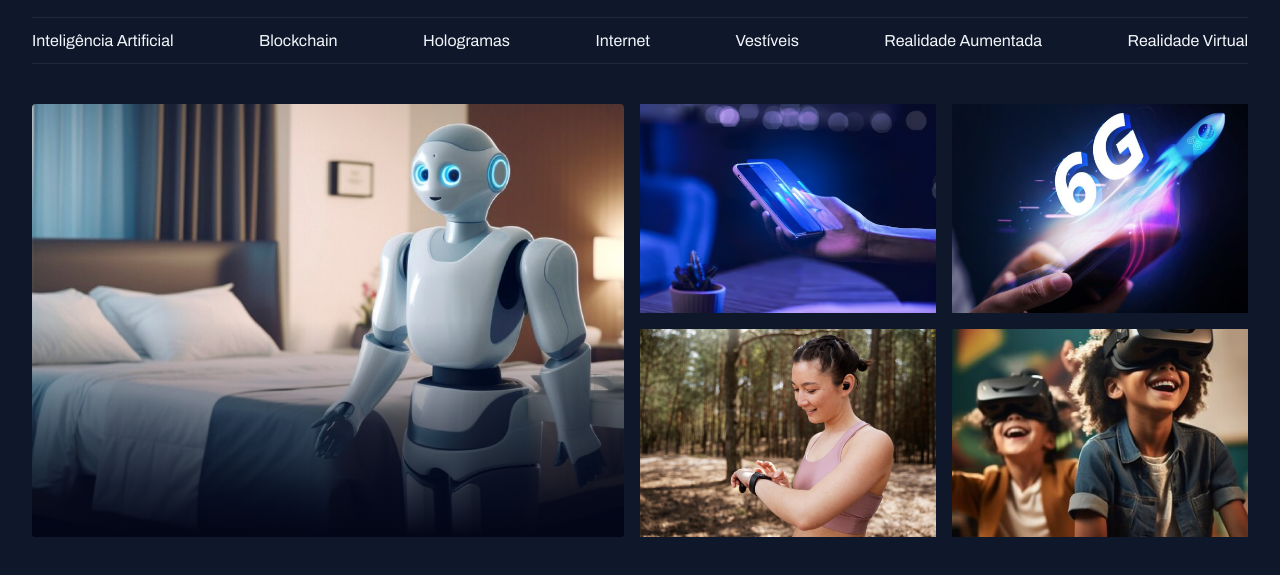
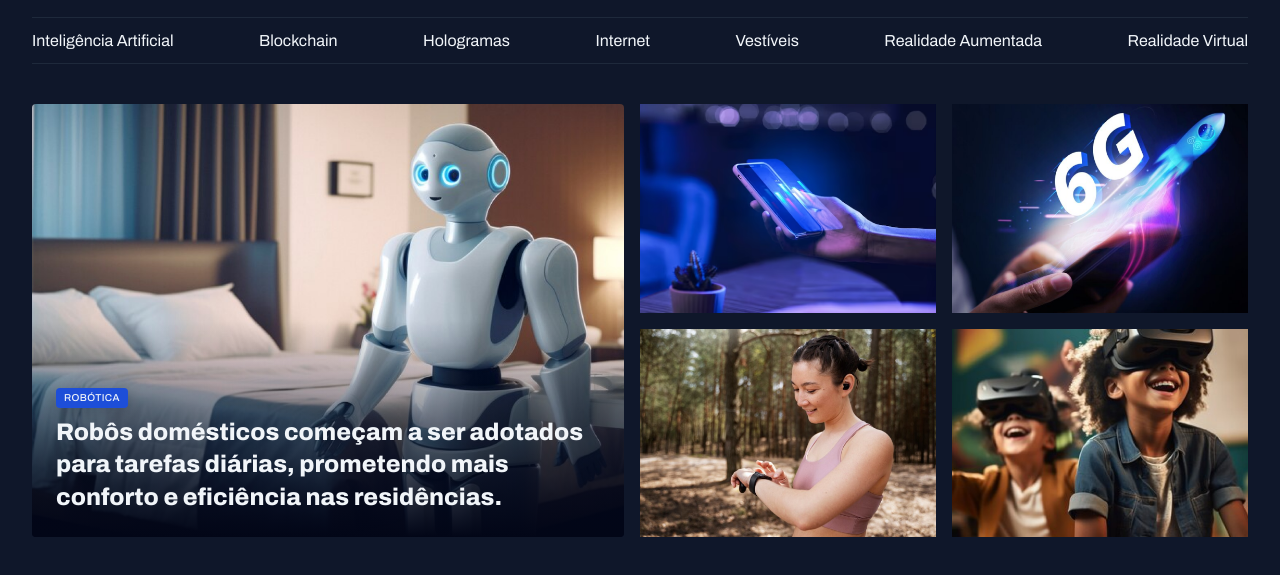
Before and after one commit to ana-ramos04/fullsatck-projeto-portal-de-noticias, a plain HTML site: page index.html in a window 1280 px wide. Shown: the part 55-630 px from the top of the page. Drawn offline with Linux system fonts and the light colour scheme.

Commit message:
Ajustando o conteúdo do card

```diff
--- a/index.html
+++ b/index.html
@@ -15,7 +15,7 @@
 <body>
     <header class="container">
         <nav id="primary" class="grid grid-flow-col">
-        <div>
+            <div>
                 <img src="assets/icones/List.svg" alt="Ícone de menu">
                 <strong>Menu</strong>
             </div>
@@ -36,15 +36,23 @@
             <a href="#">Internet</a>
             <a href="#">Vestíveis</a>
             <a href="#">Realidade Aumentada</a>
-            <a href="#">Realidade  Virtual</a>
+            <a href="#">Realidade Virtual</a>
         </nav>
     </header>
 
     <main class="grid container">
         <section id="featured" class="grid grid-flow-col gap-16">
-            <div class="card">
+            <figure class="card">
                 <img src="assets/images/Image 01.png" alt="Imagem de IA de um Robô">
-            </div>
+
+                <figcaption>
+                    <span class="content-tag">Robótica</span>
+                    <h2 class="text-2xl">
+                        Robôs domésticos começam a ser adotados para tarefas diárias, prometendo mais conforto e
+                        eficiência nas residências.
+                    </h2>
+                </figcaption>
+            </figure>
 
             <div class="grid grid-cols-2 gap-16">
                 <div>
--- a/styles/global.css
+++ b/styles/global.css
@@ -54,3 +54,22 @@ img {
 main {
     margin-top: 40px;
 }
+
+.content-tag {
+    display: inline-block;
+    background-color: var(--brand-color-dark);
+    padding: 4px 8px;
+    border-radius: 4px;
+
+    /* font-weight: 500;
+    font-size: 10px;
+    line-height: 12px;
+    letter-spacing: 0.04em; (4%)
+    text-transform: uppercase;*/
+
+    font: 500 10px/1.2 var(--font-family);
+    text-transform: uppercase;
+    letter-spacing: 0.04em;
+    color: var(--text-color-primary);
+    box-shadow: 0px 4px 16px rgba(2, 6, 23, 0.25);
+}
--- a/styles/section.css
+++ b/styles/section.css
@@ -20,10 +20,19 @@
         inset: 0;
         top: 50%;
         /* linear-gradient - para ter um gradiente e transparência */
-        background: linear-gradient(
-            180deg,
-            transparent 0%,
-            #020617 100%
-        );
+        background: linear-gradient(180deg,
+                transparent 0%,
+                #020617 100%);
+    }
+
+    figcaption {
+        position: absolute;
+        bottom: 0;
+
+        padding: 24px;
+
+        h2 {
+            margin-top: 8px;
+        }
     }
 }
--- a/styles/utility.css
+++ b/styles/utility.css
@@ -16,3 +16,23 @@
 .gap-16 {
     gap: 16px;
 }
+
+/* .text-2xl = texto 2 vezes extra grande */
+.text-2xl {
+    font: var(--h1);
+}
+
+/* texto extra grande */
+.text-xl {
+    font: var(--h2);
+}
+
+/* texto grande */
+.text-lg {
+    font: var(--h3);
+}
+
+/* texto pequeno */
+.text-sm {
+    font: var(--text-sm);
+}
```
